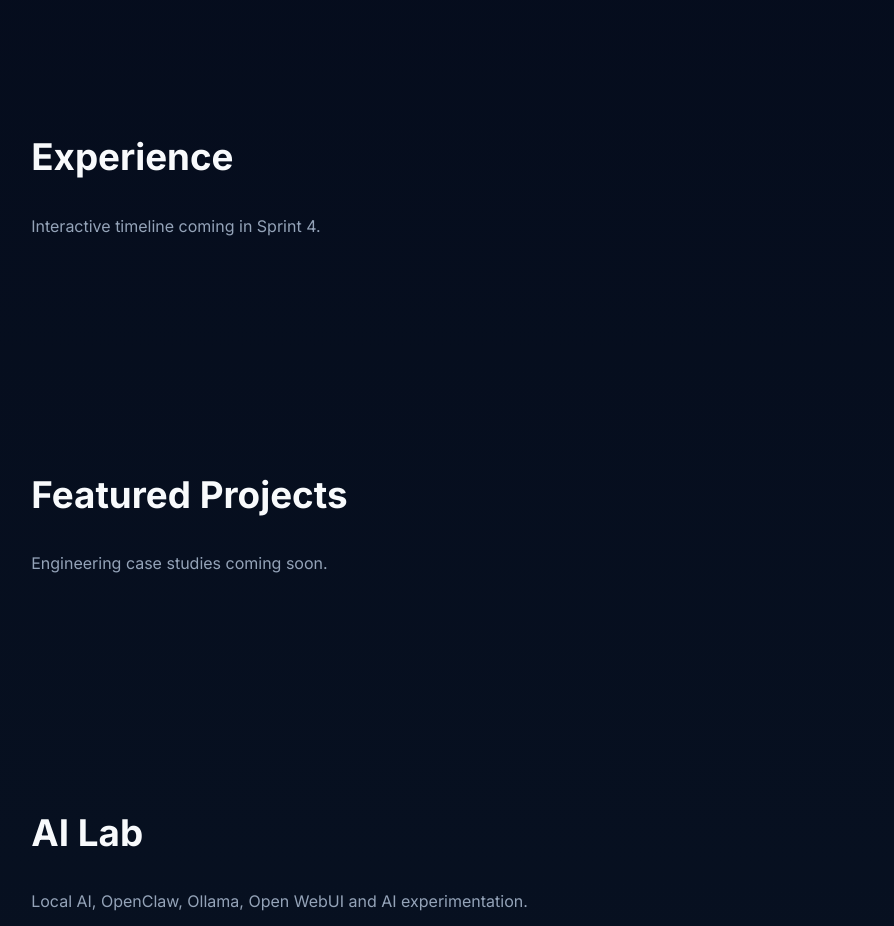
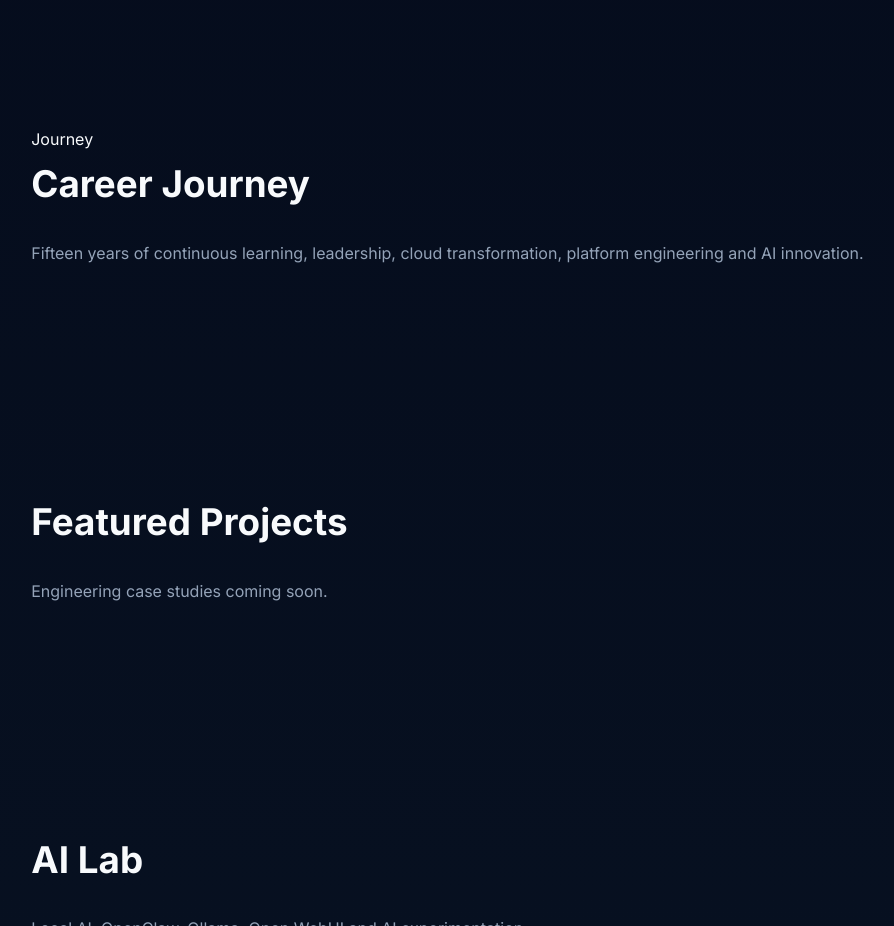
Before and after one commit to meeturglider/meeturglider.github.io, a plain HTML site: page index.html in a window 1280 px wide. Shown: the part 1720-2646 px from the top of the page, without its empty margins (20-914 px from the left). Drawn offline with Linux system fonts and the light colour scheme.

Commit message:
modified html experience column

```diff
--- a/index.html
+++ b/index.html
@@ -287,17 +287,22 @@
 
             <div class="container">
 
-                <h2>
+                <div class="section-header">
 
-                    Experience
+                    <span class="section-tag">
+                        Journey
+                    </span>
 
-                </h2>
+                    <h2>Career Journey</h2>
 
-                <p>
+                    <p>
+                        Fifteen years of continuous learning, leadership, cloud transformation,
+                        platform engineering and AI innovation.
+                    </p>
 
-                    Interactive timeline coming in Sprint 4.
+                </div>
 
-                </p>
+                <div id="timeline"></div>
 
             </div>
 
```
